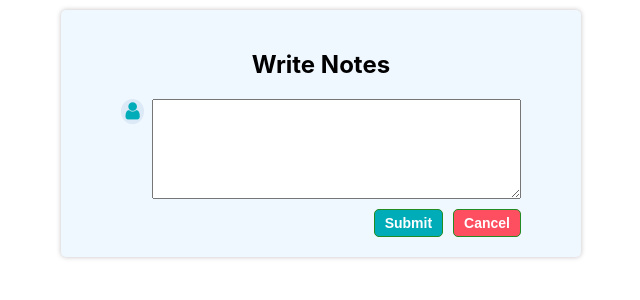
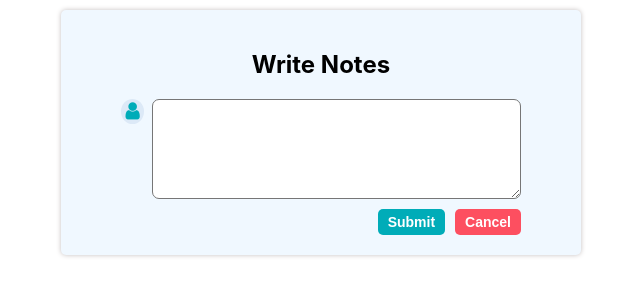
Before and after one commit to piya03/react-notes-app, a React (Create React App) app: page / in a window 1280 px wide. Shown: the top 300 px of the page, without its empty margins (319-959 px from the left). Built offline with nearby package versions, Linux system fonts and the light colour scheme.

Commit message:
learning

```diff
--- a/src/App.css
+++ b/src/App.css
@@ -21,6 +21,8 @@
   font-size: 16px;
   width: 100%;
   font-family: sans-serif;
+
+  border-radius: 7px;
 }
 .btn{
   border: none;
--- a/src/App.js
+++ b/src/App.js
@@ -16,8 +16,13 @@ function App() {
 
   function updateFun(textValue, index) {
     data[index] = { ...data[index], name: textValue };
+    console.log("updateFun -> data checking before", data);
+    console.log("updateFun -> data[index]", data[index]);
+
     setData([...data]);
+    console.log("updateFun -> data checking after", data);
   }
+
   console.log("App -> data", data);
   return (
     <div className="App">
--- a/src/Component/EditMode.js
+++ b/src/Component/EditMode.js
@@ -14,6 +14,8 @@ function EditMode({
   index,
 }) {
   const [textVal, setTextVal] = useState(each?.name || "");
+  console.log("textVal", textVal);
+  console.log("each", each);
 
   const [showEditDel, setShowEditDel] = useState(false);
   const [toggle, setToggle] = useState(false);
@@ -43,16 +45,19 @@ function EditMode({
               styleit={{
                 background: "#00acb8",
                 marginRight: "10px",
+                border: "none",
               }}
               onClick={() => {
                 setToggle(false);
                 if (textVal && onlyWrite) {
                   addNotes(textVal);
+
                   // setData([...data, { name: textVal, id: Math.random() }]);
                 }
                 setTextVal("");
                 if (!onlyWrite) {
                   updateFun(textVal, index);
+                  //setData([...data, { name: textValue, id: Math.random() }]);
                 }
               }}
             />
@@ -62,6 +67,7 @@ function EditMode({
               value="Cancel"
               styleit={{
                 background: "#fd4f60",
+                border: "none",
               }}
             />
           </div>
```
